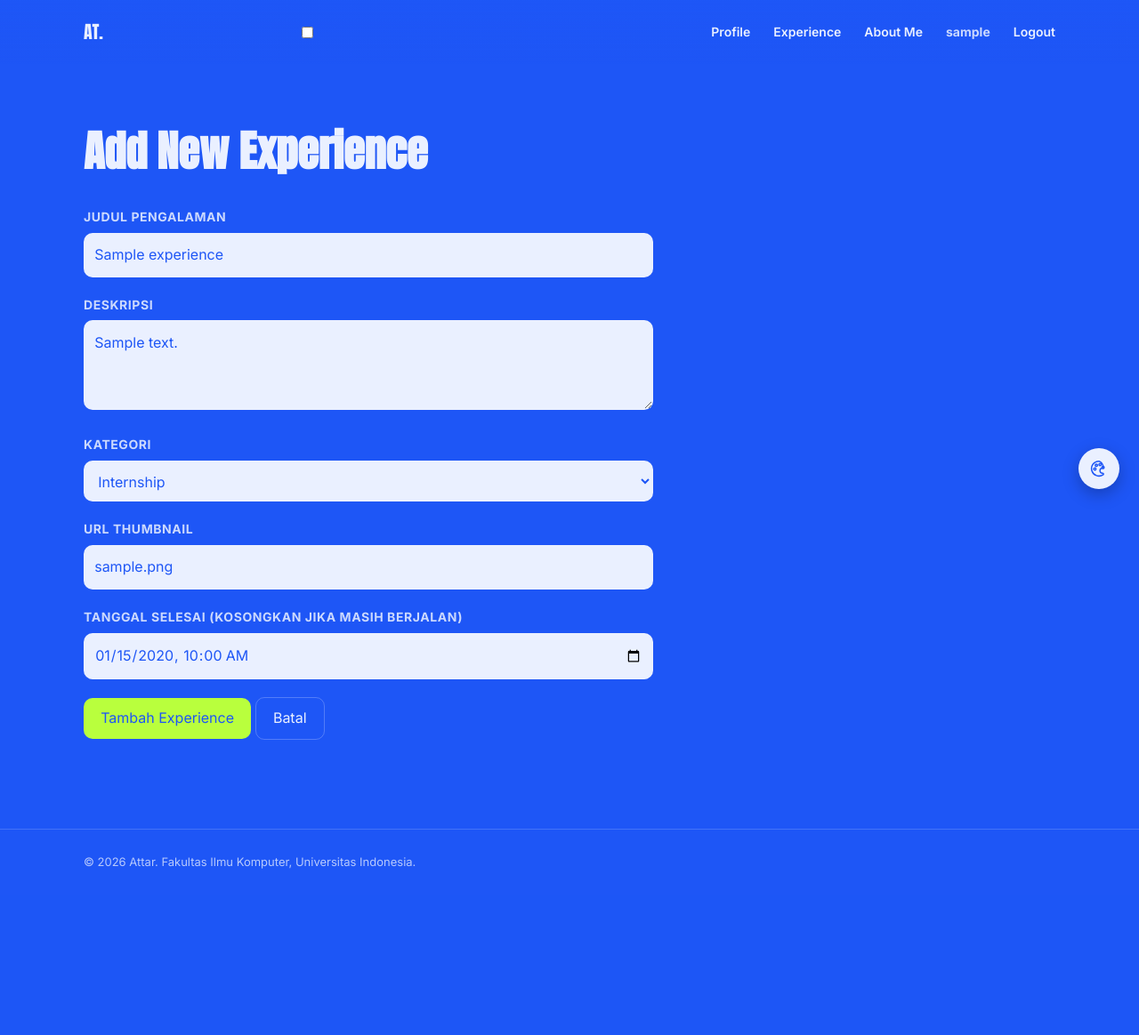
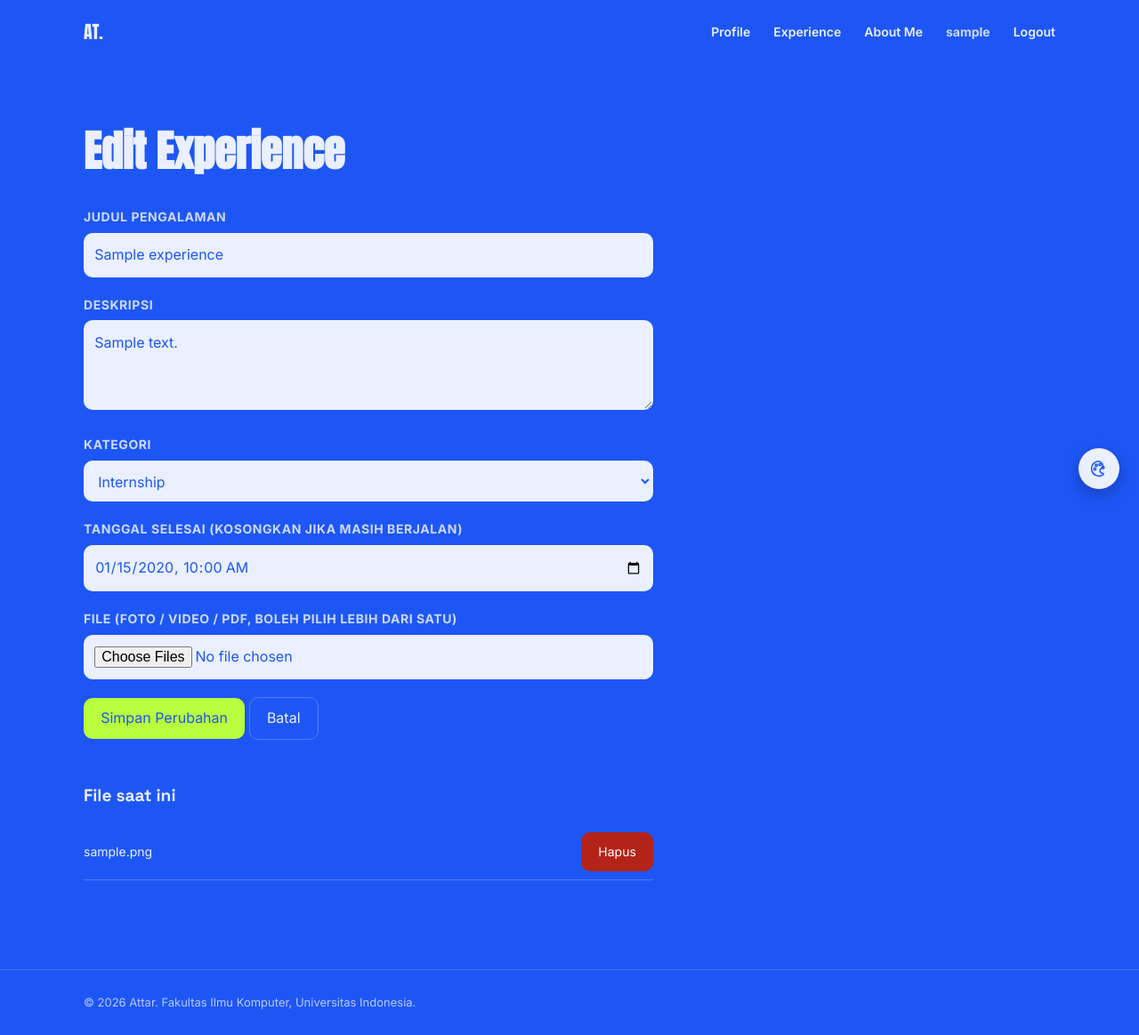
Before and after one commit to attarrrh/myportofolio, a Django app: page /experience/00000000-0000-0000-0000-000000000001/edit/ in a window 1280 px wide. Shown: the whole page at 89% size. Before the commit the page ends 977 px from the top, so only its background shows below. Run offline with Django 5.2, Linux system fonts and the light colour scheme; a user stored in the database is signed in; tables that the repository leaves empty hold one stand-in row (values such as "Sample post").

Commit message:
mengganti input file, merapihkan frame image di about me dan di experience, membuat superuser dan pembagian aksesibilitas

```diff
--- a/main/forms.py
+++ b/main/forms.py
@@ -1,76 +1,102 @@
-from django.forms import ModelForm, TextInput, Textarea, URLInput, Select, DateTimeInput
+from django.forms import ModelForm, TextInput, Textarea, URLInput, Select, DateTimeInput, ClearableFileInput, FileField
+from django.core.exceptions import ValidationError
+from main.models import Experience, GalleryItem
+import os
 
-from main.models import Experience, GalleryItem
+
+class MultipleFileInput(ClearableFileInput):
+    allow_multiple_selected = True
+
+
+class MultipleFileField(FileField):
+    def __init__(self, *args, **kwargs):
+        kwargs.setdefault("widget", MultipleFileInput())
+        super().__init__(*args, **kwargs)
+
+    def clean(self, data, initial=None):
+        single_file_clean = super().clean
+        if isinstance(data, (list, tuple)):
+            return [single_file_clean(d, initial) for d in data]
+        return [single_file_clean(data, initial)]
 
 
 class ExperienceForm(ModelForm):
+    ALLOWED_EXT = {".jpg", ".jpeg", ".png", ".gif", ".webp", ".mp4", ".webm", ".mov", ".pdf"}
+    MAX_SIZE = 25 * 1024 * 1024  # 25 MB per file
+
+    media_files = MultipleFileField(
+        required=False,
+        label="File (foto / video / PDF, boleh pilih lebih dari satu)",
+        widget=MultipleFileInput(attrs={"accept": "image/*,video/*,application/pdf"}),
+    )
+
     class Meta:
         model = Experience
-        fields = [
-            "title",
-            "description",
-            "category",
-            "thumbnail",
-            "ended_at",
-        ]
+        fields = ["title", "description", "category", "ended_at"]
 
         labels = {
             "title": "Judul Pengalaman",
             "description": "Deskripsi",
             "category": "Kategori",
-            "thumbnail": "URL Thumbnail",
             "ended_at": "Tanggal Selesai (kosongkan jika masih berjalan)",
         }
 
         widgets = {
-            "title": TextInput(
-                attrs={"placeholder": "Software Engineer Intern", "maxlength": 255}
-            ),
-            "description": Textarea(
-                attrs={"placeholder": "Ceritakan pengalamanmu", "rows": 3}
-            ),
+            "title": TextInput(attrs={"placeholder": "Software Engineer Intern", "maxlength": 255}),
+            "description": Textarea(attrs={"placeholder": "Ceritakan pengalamanmu", "rows": 3}),
             "category": Select(),
-            "thumbnail": URLInput(
-                attrs={"placeholder": "https://drive.google.com/thumbnail?id=...&sz=w1000"}
-            ),
-            "started_at": DateTimeInput(
-                attrs={"type": "datetime-local"}, format="%Y-%m-%dT%H:%M"
-            ),
-            "ended_at": DateTimeInput(
-                attrs={"type": "datetime-local"}, format="%Y-%m-%dT%H:%M"
-            ),
+            "ended_at": DateTimeInput(attrs={"type": "datetime-local"}, format="%Y-%m-%dT%H:%M"),
         }
 
+    def clean_media_files(self):
+        files = [f for f in self.cleaned_data.get("media_files", []) if f]
+        for f in files:
+            ext = os.path.splitext(f.name)[1].lower()
+            if ext not in self.ALLOWED_EXT:
+                raise ValidationError(f"Format file tidak didukung: {f.name}")
+            if f.size > self.MAX_SIZE:
+                raise ValidationError(f"{f.name} lebih dari 25 MB.")
+        return files
 
 class GalleryItemForm(ModelForm):
+    PHOTO_EXT = {".jpg", ".jpeg", ".png", ".gif", ".webp"}
+    VIDEO_EXT = {".mp4", ".webm", ".mov"}
+    MAX_SIZE = 25 * 1024 * 1024  # 25 MB
+
     class Meta:
         model = GalleryItem
-        fields = [
-            "title",
-            "caption",
-            "media_type",
-            "category",
-            "media_url",
-        ]
+        fields = ["title", "caption", "media_type", "category", "media_file"]
 
         labels = {
             "title": "Judul",
             "caption": "Caption",
             "media_type": "Tipe Media",
             "category": "Kategori",
-            "media_url": "URL Media",
+            "media_file": "File Foto / Video",
         }
 
         widgets = {
-            "title": TextInput(
-                attrs={"placeholder": "Liburan ke Bali", "maxlength": 255}
-            ),
-            "caption": Textarea(
-                attrs={"placeholder": "Ceritakan momen ini", "rows": 3}
-            ),
+            "title": TextInput(attrs={"placeholder": "Liburan ke Bali", "maxlength": 255}),
+            "caption": Textarea(attrs={"placeholder": "Ceritakan momen ini", "rows": 3}),
             "media_type": Select(),
             "category": Select(),
-            "media_url": URLInput(
-                attrs={"placeholder": "https://drive.google.com/thumbnail?id=...&sz=w1000"}
-            ),
+            "media_file": ClearableFileInput(attrs={"accept": "image/*,video/*"}),
         }
+
+    def clean(self):
+        cleaned = super().clean()
+        f = cleaned.get("media_file")
+        media_type = cleaned.get("media_type")
+
+        # hanya cek kalau user memang upload file baru
+        if f and hasattr(f, "content_type"):
+            ext = os.path.splitext(f.name)[1].lower()
+            allowed = self.PHOTO_EXT if media_type == "photo" else self.VIDEO_EXT
+            if ext not in allowed:
+                self.add_error(
+                    "media_file",
+                    f"Format tidak cocok dengan tipe media. Boleh: {', '.join(sorted(allowed))}",
+                )
+            if f.size > self.MAX_SIZE:
+                self.add_error("media_file", "Ukuran file maksimal 25 MB.")
+        return cleaned
--- a/main/urls.py
+++ b/main/urls.py
@@ -1,6 +1,7 @@
 from django.urls import path
 
 from main.views import (
+    delete_experience_media,
     login_user,
     show_main,
     show_experience,
@@ -37,4 +38,5 @@ urlpatterns = [
     path("login/", login_user, name="login"),
     path("logout/", logout_user, name="logout"),
     path("about/<uuid:item_id>/like/", toggle_like, name="toggle_like"),
+    path("experience/media/<uuid:media_id>/delete/", delete_experience_media, name="delete_experience_media"),
 ]
--- a/main/views.py
+++ b/main/views.py
@@ -1,6 +1,7 @@
 import datetime
 from django.shortcuts import render
 from django.contrib import messages
+from django.contrib.messages import get_messages
 from django.core import serializers
 from django.core.exceptions import PermissionDenied
 from django.http import HttpResponse
@@ -9,7 +10,7 @@ from django.contrib.auth import login, logout
 from django.contrib.auth.decorators import login_required
 from django.contrib.auth.forms import AuthenticationForm, UserCreationForm
 
-from main.models import Experience, GalleryItem
+from main.models import Experience, ExperienceMedia, GalleryItem
 from main.forms import ExperienceForm, GalleryItemForm
 
 
@@ -87,37 +88,36 @@ def create_experience(request):
     if not request.user.is_superuser:
         raise PermissionDenied
 
-    form = ExperienceForm(request.POST or None)
+    form = ExperienceForm(request.POST or None, request.FILES or None)
 
     if request.method == "POST" and form.is_valid():
-        form.save()
+        experience = form.save()
+        for f in form.cleaned_data["media_files"]:
+            ExperienceMedia.objects.create(experience=experience, file=f)
         messages.success(request, "Pengalaman baru berhasil ditambahkan!")
         return redirect("main:show_experience")
 
-    context = {
-        "name": "Attar",
-        "form": form,
-    }
+    context = {"name": "Attar", "form": form}
     return render(request, "experience_form.html", context)
 
 
 @login_required(login_url="/login/")
-def create_gallery_item(request):
+def update_experience(request, experience_id):
     if not request.user.is_superuser:
         raise PermissionDenied
 
-    form = GalleryItemForm(request.POST or None)
+    experience = get_object_or_404(Experience, pk=experience_id)
+    form = ExperienceForm(request.POST or None, request.FILES or None, instance=experience)
 
     if request.method == "POST" and form.is_valid():
-        form.save()
-        messages.success(request, "Item galeri berhasil ditambahkan!")
-        return redirect("main:show_about")
+        experience = form.save()
+        for f in form.cleaned_data["media_files"]:
+            ExperienceMedia.objects.create(experience=experience, file=f)
+        messages.success(request, "Experience berhasil diperbarui!")
+        return redirect("main:show_experience")
 
-    context = {
-        "name": "Attar",
-        "form": form,
-    }
-    return render(request, "about_form.html", context)
+    context = {"name": "Attar", "form": form, "experience": experience}
+    return render(request, "experience_form.html", context)
 
 
 @login_required(login_url="/login/")
@@ -128,11 +128,44 @@ def delete_experience(request, experience_id):
     experience = get_object_or_404(Experience, pk=experience_id)
 
     if request.method == "POST":
+        for m in experience.media.all():
+            m.file.delete(save=False)  # hapus file fisiknya juga
         experience.delete()
         messages.success(request, "Experience berhasil dihapus!")
-        return redirect("main:show_experience")
 
     return redirect("main:show_experience")
+
+
+@login_required(login_url="/login/")
+def delete_experience_media(request, media_id):
+    if not request.user.is_superuser:
+        raise PermissionDenied
+
+    media = get_object_or_404(ExperienceMedia, pk=media_id)
+    experience_id = media.experience_id
+
+    if request.method == "POST":
+        media.file.delete(save=False)
+        media.delete()
+        messages.success(request, "File berhasil dihapus!")
+
+    return redirect("main:update_experience", experience_id=experience_id)
+
+@login_required(login_url="/login/")
+def create_gallery_item(request):
+    if not request.user.is_superuser:
+        raise PermissionDenied
+
+    form = GalleryItemForm(request.POST or None, request.FILES or None)
+
+    if request.method == "POST" and form.is_valid():
+        form.save()
+        messages.success(request, "Item galeri berhasil ditambahkan!")
+        return redirect("main:show_about")
+
+    context = {"name": "Attar", "form": form}
+    return render(request, "about_form.html", context)
+
 
 
 @login_required(login_url="/login/")
@@ -151,45 +184,21 @@ def delete_gallery_item(request, item_id):
 
 
 @login_required(login_url="/login/")
-def update_experience(request, experience_id):
-    if not request.user.is_superuser:
-        raise PermissionDenied
-
-    experience = get_object_or_404(Experience, pk=experience_id)
-    form = ExperienceForm(request.POST or None, instance=experience)
-
-    if request.method == "POST" and form.is_valid():
-        form.save()
-        messages.success(request, "Experience berhasil diperbarui!")
-        return redirect("main:show_experience")
-
-    context = {
-        "name": "Attar",
-        "form": form,
-        "experience": experience,
-    }
-    return render(request, "experience_form.html", context)
-
-
-@login_required(login_url="/login/")
 def update_gallery_item(request, item_id):
     if not request.user.is_superuser:
         raise PermissionDenied
 
     item = get_object_or_404(GalleryItem, pk=item_id)
-    form = GalleryItemForm(request.POST or None, instance=item)
+    form = GalleryItemForm(request.POST or None, request.FILES or None, instance=item)
 
     if request.method == "POST" and form.is_valid():
         form.save()
         messages.success(request, "Item galeri berhasil diperbarui!")
         return redirect("main:show_about")
 
-    context = {
-        "name": "Attar",
-        "form": form,
-        "item": item,
-    }
+    context = {"name": "Attar", "form": form, "item": item}
     return render(request, "about_form.html", context)
+
 
 def register(request):
     form = UserCreationForm(request.POST or None)
@@ -206,6 +215,9 @@ def register(request):
     return render(request, "register.html", context)
 
 def login_user(request):
+    if request.method == "GET":
+        list(get_messages(request))
+
     form = AuthenticationForm(request, data=request.POST or None)
 
     if request.method == "POST" and form.is_valid():
--- a/portofolio/settings.py
+++ b/portofolio/settings.py
@@ -139,6 +139,8 @@ USE_TZ = True
 # https://docs.djangoproject.com/en/6.1/howto/static-files/
 
 STATIC_URL = 'static/'
+MEDIA_URL = "/media/"
+MEDIA_ROOT = BASE_DIR / "media"
 STATICFILES_DIRS = [BASE_DIR / 'static']
 STATIC_ROOT = BASE_DIR / 'staticfiles'
 WHITENOISE_USE_FINDERS = True
--- a/portofolio/urls.py
+++ b/portofolio/urls.py
@@ -16,8 +16,13 @@ Including another URLconf
 """
 from django.contrib import admin
 from django.urls import include, path
+from django.conf import settings
+from django.conf.urls.static import static
 
 urlpatterns = [
     path("admin/", admin.site.urls),
     path("", include("main.urls")),
 ]
+
+if settings.DEBUG:
+    urlpatterns += static(settings.MEDIA_URL, document_root=settings.MEDIA_ROOT)
--- a/static/css/style.css
+++ b/static/css/style.css
@@ -651,3 +637,52 @@ a{ color:inherit; text-decoration:none; }
   background: rgba(255,255,255,.25);
   font-size: .8rem;
 }
+
+.exp-media{
+  display: grid;
+  grid-template-columns: repeat(auto-fit, minmax(180px, 1fr));
+  gap: 14px;
+  margin-bottom: 14px;
+}
+.exp-thumb-link,
+.exp-thumb{
+  display: block;
+  width: 100%;
+  aspect-ratio: 4 / 3;
+  overflow: hidden;
+  border-radius: var(--radius-md);
+  border: 1px solid var(--line);
+  background: var(--line);
+  transition: transform .25s ease, box-shadow .25s ease;
+}
+.exp-thumb-link:hover,
+.exp-thumb-link:focus-visible{
+  transform: translateY(-3px);
+  box-shadow: 0 16px 28px rgba(0,0,0,.18);
+}
+.exp-thumb-link img,
+.exp-thumb-link video,
+.exp-thumb,
+.exp-thumb video{
+  display: block;
+  width: 100%;
+  height: 100%;
+  object-fit: cover;
+}
+.exp-media .timeline-img{ margin-bottom: 0; }
+.exp-file{
+  display: inline-block;
+  padding: .5rem .9rem;
+  border: 1px solid var(--line);
+  border-radius: var(--radius-md);
+  font-size: 14px;
+}
+
+.media-manage{ margin-top: 3rem; max-width: 640px; }
+.media-manage h2{ font-family: var(--font-heading); font-size: 1.2rem; margin-bottom: 1rem; }
+.media-manage__item{
+  display: flex; justify-content: space-between; align-items: center; gap: 1rem;
+  padding: .6rem 0;
+  border-bottom: 1px solid var(--line);
+  font-size: 14px;
+}
--- a/templates/base.html
+++ b/templates/base.html
@@ -38,8 +38,6 @@
   <header class="site-header">
     <div class="wrap header-inner">
       <a href="{% url 'main:show_main' %}" class="logo">AT.</a>
-      <input type="checkbox" id="navToggle" class="nav-toggle-checkbox">
-      <label for="navToggle" class="nav-toggle" aria-label="Buka menu navigasi">
         <span></span><span></span><span></span>
       </label>
       <nav class="main-nav" id="mainNav">
--- a/templates/experience_form.html
+++ b/templates/experience_form.html
@@ -1,15 +1,16 @@
 {% extends "base.html" %}
 {% block meta %}
-    <title>Add Experience - {{ name }}</title>
+    <title>{% if experience %}Edit{% else %}Add{% endif %} Experience - {{ name }}</title>
 {% endblock meta %}
 {% block content %}
     <main>
         <section class="experience-section">
             <div class="wrap">
-                <h1>Add New Experience</h1>
+                <h1>{% if experience %}Edit Experience{% else %}Add New Experience{% endif %}</h1>
                 <form method="post"
-                      action="{% url 'main:create_experience' %}"
-                      class="project-form">
+                      action="{% if experience %}{% url 'main:update_experience' experience.id %}{% else %}{% url 'main:create_experience' %}{% endif %}"
+                      class="project-form"
+                      enctype="multipart/form-data">
                     {% csrf_token %}
                     {% for field in form %}
                         <div class="form-group">
@@ -20,9 +21,28 @@
                             {% endfor %}
                         </div>
                     {% endfor %}
-                    <button type="submit" class="button">Tambah Experience</button>
+                    <button type="submit" class="button">
+                        {% if experience %}Simpan Perubahan{% else %}Tambah Experience{% endif %}
+                    </button>
                     <a href="{% url 'main:show_experience' %}" class="button button-secondary">Batal</a>
                 </form>
+
+                {% if experience %}
+                <div class="media-manage">
+                    <h2>File saat ini</h2>
+                    {% for m in experience.media.all %}
+                        <div class="media-manage__item">
+                            <span>{{ m.filename }}</span>
+                            <form method="post" action="{% url 'main:delete_experience_media' m.id %}">
+                                {% csrf_token %}
+                                <button type="submit" class="button button-danger">Hapus</button>
+                            </form>
+                        </div>
+                    {% empty %}
+                        <p class="empty-state">Belum ada file.</p>
+                    {% endfor %}
+                </div>
+                {% endif %}
             </div>
         </section>
     </main>
--- a/templates/login.html
+++ b/templates/login.html
@@ -7,9 +7,6 @@
         <section class="experience-section">
             <div class="wrap">
                 <h1>Login</h1>
-                {% for message in messages %}
-                    <p class="form-message">{{ message }}</p>
-                {% endfor %}
                 <form method="post" action="{% url 'main:login' %}" class="project-form">
                     {% csrf_token %}
                     {% for field in form %}
```
Also changed, not shown: other parts of static/css/style.css (+20 -34 lines), main/models.py (+21 -0 lines), main/tests.py (+16 -0 lines), templates/about.html (+12 -4 lines), templates/about_form.html (+8 -5 lines), templates/experience.html (+24 -8 lines), main/migrations/0005_galleryitem_media_file.py (added), main/migrations/0006_experiencemedia.py (added).
